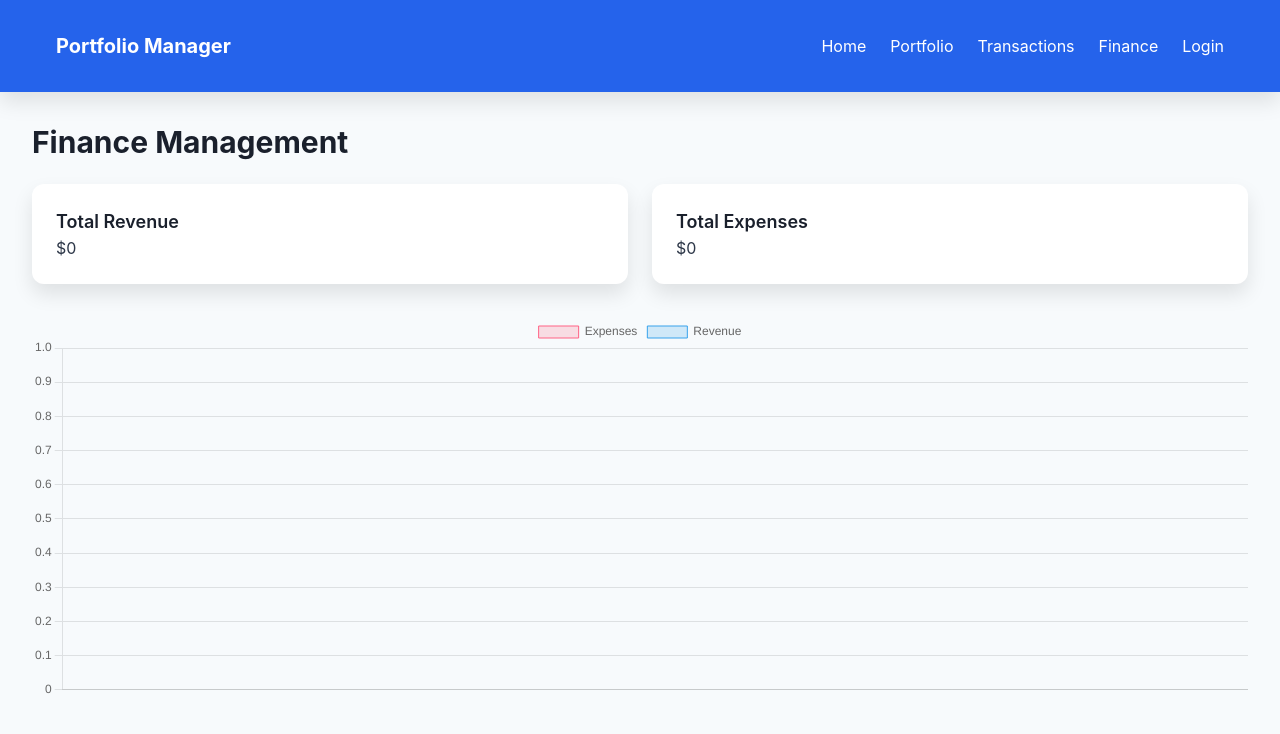
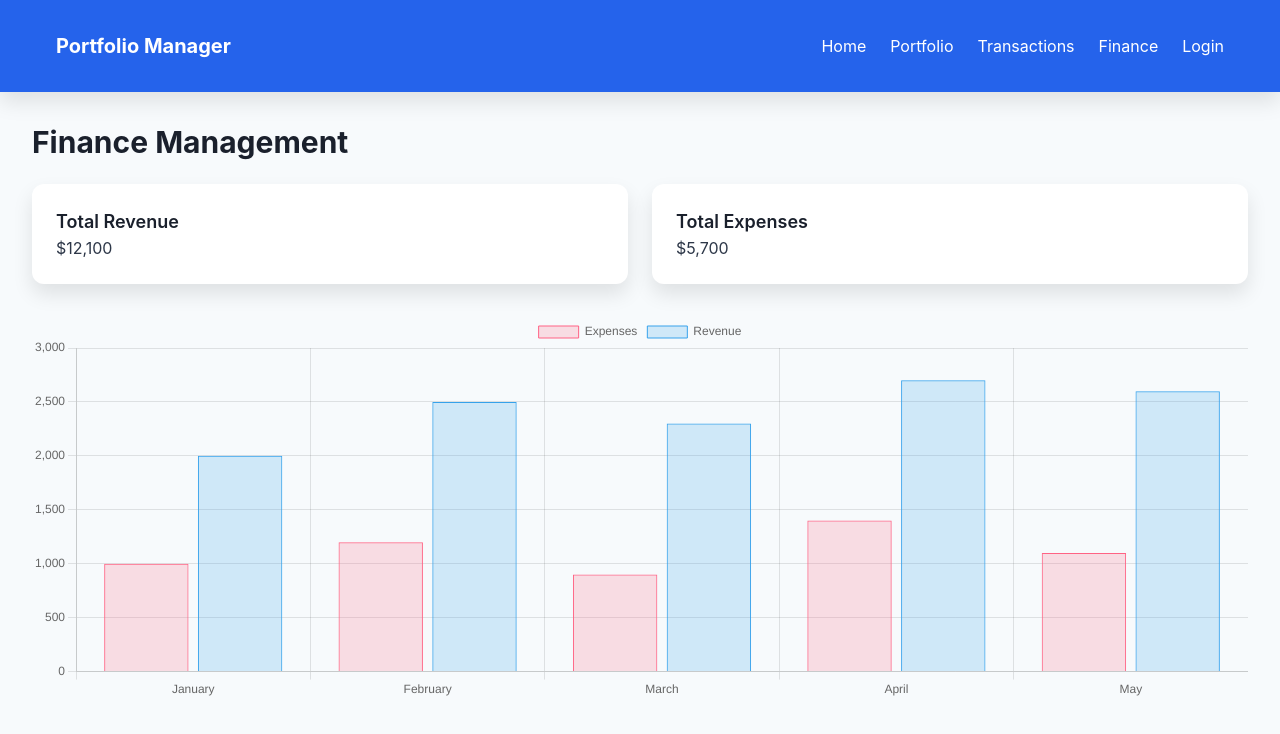
Before and after one commit to AshrafSayed2202/sprints-finance, a React (Create React App) app: page /finance in a window 1280 px wide. Shown: the top 734 px of the page. Built offline with nearby package versions, Linux system fonts and the light colour scheme.

Commit message:
dummydata added

```diff
--- a/src/components/Dashboard/Dashboard.js
+++ b/src/components/Dashboard/Dashboard.js
@@ -1,5 +1,5 @@
-import React, { useContext } from 'react';
-import { PortfolioContext } from '../../context/PortfolioContext';
+import React from 'react';
+import { Line } from 'react-chartjs-2';
 import {
     Chart as ChartJS,
     CategoryScale,
@@ -10,19 +10,17 @@ import {
     Tooltip,
     Legend,
 } from 'chart.js';
-import { Line } from 'react-chartjs-2';
 
 ChartJS.register(CategoryScale, LinearScale, PointElement, LineElement, Title, Tooltip, Legend);
 
 const Dashboard = () => {
-    const { state } = useContext(PortfolioContext);
-
+    // Dummy data for the chart
     const data = {
         labels: ['January', 'February', 'March', 'April', 'May'],
         datasets: [
             {
                 label: 'Portfolio Performance',
-                data: state.portfolios.map(portfolio => portfolio.performance),
+                data: [10000, 10500, 11000, 10750, 11500], // Dummy performance data
                 borderColor: 'rgba(75, 192, 192, 1)',
                 backgroundColor: 'rgba(75, 192, 192, 0.2)',
                 fill: true,
@@ -35,7 +33,7 @@ const Dashboard = () => {
         maintainAspectRatio: false,
         scales: {
             y: {
-                beginAtZero: true,
+                beginAtZero: false,
             },
         },
     };
@@ -46,11 +44,11 @@ const Dashboard = () => {
             <div className="metrics grid grid-cols-1 md:grid-cols-2 gap-6 mb-8">
                 <div className="card p-6 bg-white shadow-lg rounded-lg">
                     <h2 className="text-lg font-semibold">Total Portfolios</h2>
-                    <p>{state.portfolios.length}</p>
+                    <p>3</p> {/* Dummy total portfolios */}
                 </div>
                 <div className="card p-6 bg-white shadow-lg rounded-lg">
                     <h2 className="text-lg font-semibold">Total Value</h2>
-                    <p>${state.portfolios.reduce((sum, portfolio) => sum + portfolio.value, 0)}</p>
+                    <p>$11,500</p> {/* Dummy total value */}
                 </div>
             </div>
             <div className="chart-container h-96">
--- a/src/components/Finance/Finance.js
+++ b/src/components/Finance/Finance.js
@@ -1,5 +1,5 @@
-import React, { useContext } from 'react';
-import { PortfolioContext } from '../../context/PortfolioContext';
+import React from 'react';
+import { Bar } from 'react-chartjs-2';
 import {
     Chart as ChartJS,
     CategoryScale,
@@ -9,30 +9,24 @@ import {
     Tooltip,
     Legend,
 } from 'chart.js';
-import { Bar } from 'react-chartjs-2';
 
-// Register the BarElement and other chart components
 ChartJS.register(CategoryScale, LinearScale, BarElement, Title, Tooltip, Legend);
 
 const Finance = () => {
-    const { state } = useContext(PortfolioContext);
-
-    const totalRevenue = state.financialRecords.reduce((sum, record) => sum + record.revenue, 0);
-    const totalExpenses = state.financialRecords.reduce((sum, record) => sum + record.expenses, 0);
-
+    // Dummy financial data for the chart
     const data = {
-        labels: state.financialRecords.map(record => record.month),
+        labels: ['January', 'February', 'March', 'April', 'May'],
         datasets: [
             {
                 label: 'Expenses',
-                data: state.financialRecords.map(record => record.expenses),
+                data: [1000, 1200, 900, 1400, 1100], // Dummy expense data
                 backgroundColor: 'rgba(255, 99, 132, 0.2)',
                 borderColor: 'rgba(255, 99, 132, 1)',
                 borderWidth: 1,
             },
             {
                 label: 'Revenue',
-                data: state.financialRecords.map(record => record.revenue),
+                data: [2000, 2500, 2300, 2700, 2600], // Dummy revenue data
                 backgroundColor: 'rgba(54, 162, 235, 0.2)',
                 borderColor: 'rgba(54, 162, 235, 1)',
                 borderWidth: 1,
@@ -56,11 +50,11 @@ const Finance = () => {
             <div className="metrics grid grid-cols-1 md:grid-cols-2 gap-6 mb-8">
                 <div className="card p-6 bg-white shadow-lg rounded-lg">
                     <h2 className="text-lg font-semibold">Total Revenue</h2>
-                    <p>${totalRevenue}</p>
+                    <p>$12,100</p> {/* Dummy total revenue */}
                 </div>
                 <div className="card p-6 bg-white shadow-lg rounded-lg">
                     <h2 className="text-lg font-semibold">Total Expenses</h2>
-                    <p>${totalExpenses}</p>
+                    <p>$5,700</p> {/* Dummy total expenses */}
                 </div>
             </div>
             <div className="chart-container h-96">
```
